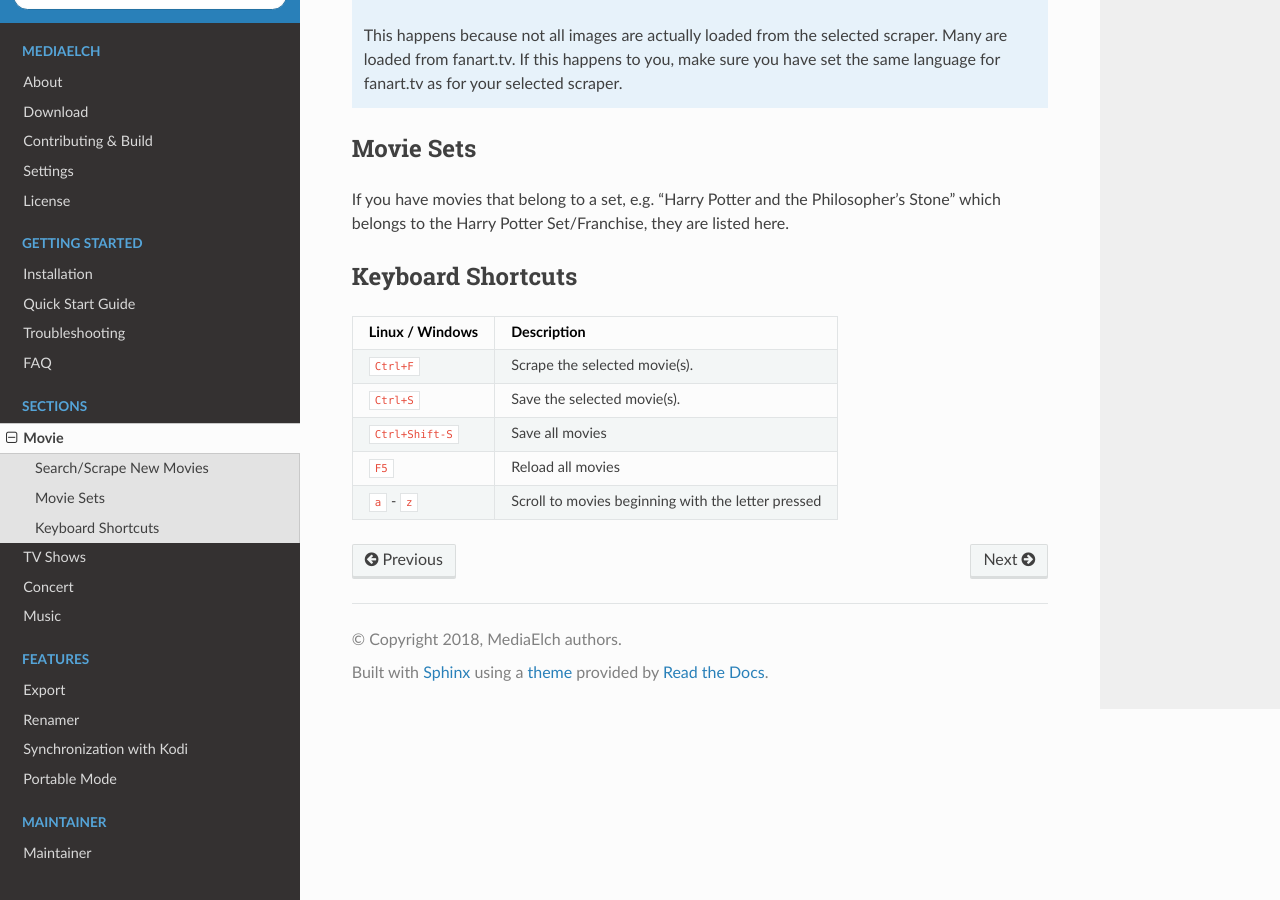
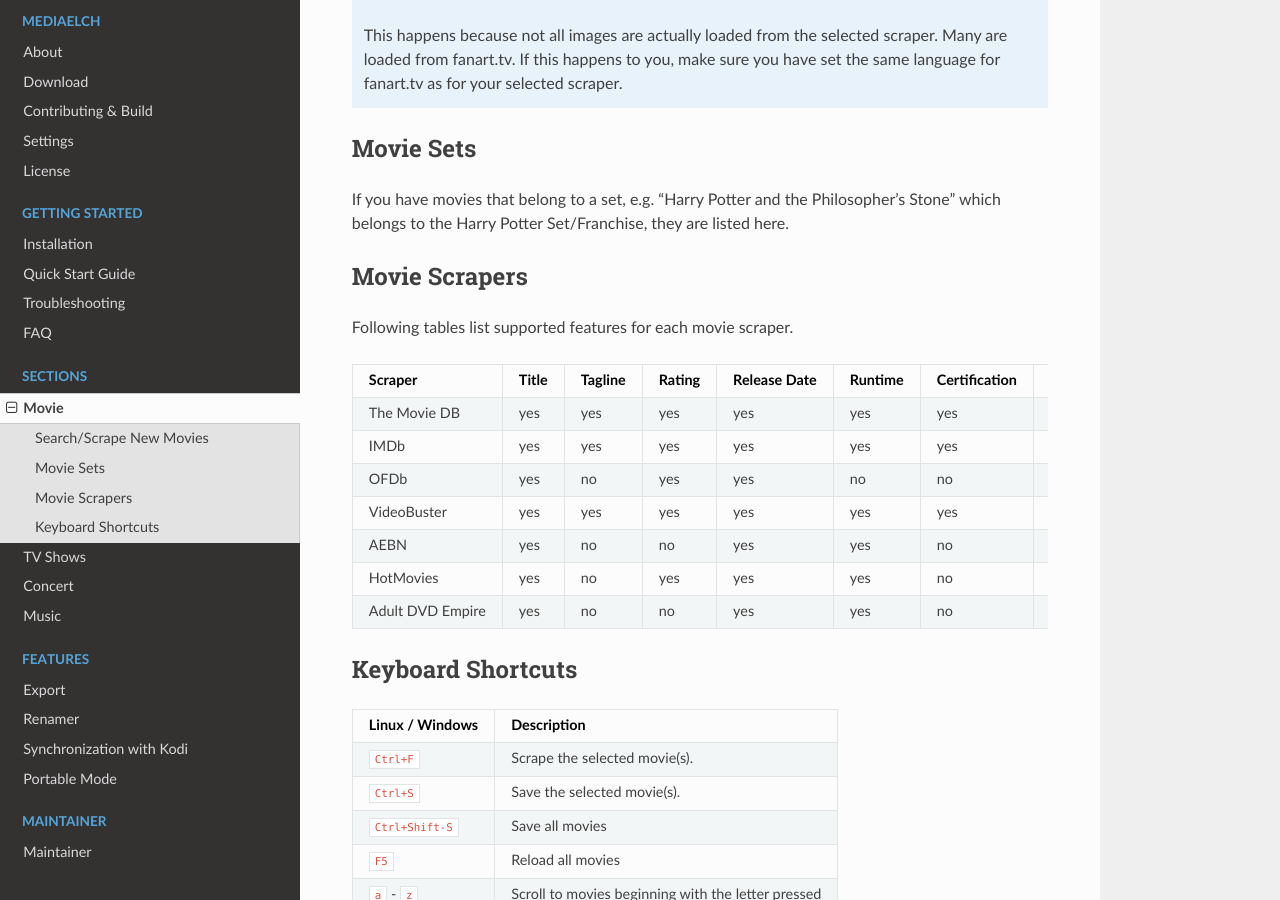
Before and after one commit to mediaelch/mediaelch-doc, a Sphinx documentation site: the page built from docs/source/movie/index.rst, in a window 1280 px wide and 900 px high, scrolled down 1893 px. Built offline with Sphinx 7.4.7 and the Read the Docs theme 2.0.0, drawn with Linux system fonts in a browser that asks for light colours; pages that are not in the unit, such as notebooks, are missing from menus.

Commit message:
[Movie] Add scraper feature table

```diff
--- a/docs/source/movie/index.rst
+++ b/docs/source/movie/index.rst
@@ -55,6 +55,29 @@ Movie Sets
 If you have movies that belong to a set, e.g. "Harry Potter and the Philosopher's Stone"
 which belongs to the Harry Potter Set/Franchise, they are listed here.
 
+Movie Scrapers
+--------------
+
+Following tables list supported features for each movie scraper.
+
++----------------------+-------+---------+--------+--------------+---------+---------------+---------+----------+--------+----------+--------+--------+---------+-----------+--------+----------+------+---------------+-----+------+-------+----------+--------+-------+
+| Scraper              | Title | Tagline | Rating | Release Date | Runtime | Certification | Trailer | Overview | Poster | Backdrop | Actors | Genres | Studios | Countries | Writer | Director | Tags | Extra Fanarts | Set | Logo | CdArt | ClearArt | Banner | Thumb |
++======================+=======+=========+========+==============+=========+===============+=========+==========+========+==========+========+========+=========+===========+========+==========+======+===============+=====+======+=======+==========+========+=======+
+| The Movie DB         | yes   | yes     | yes    | yes          | yes     | yes           | yes     | yes      | yes    | yes      | yes    | yes    | yes     | yes       | yes    | yes      | no   | no            | yes | yes  | yes   | yes      | yes    | yes   |
++----------------------+-------+---------+--------+--------------+---------+---------------+---------+----------+--------+----------+--------+--------+---------+-----------+--------+----------+------+---------------+-----+------+-------+----------+--------+-------+
+| IMDb                 | yes   | yes     | yes    | yes          | yes     | yes           | no      | yes      | yes    | no       | yes    | yes    | yes     | yes       | yes    | yes      | yes  | no            | no  | no   | no    | no       | no     | no    |
++----------------------+-------+---------+--------+--------------+---------+---------------+---------+----------+--------+----------+--------+--------+---------+-----------+--------+----------+------+---------------+-----+------+-------+----------+--------+-------+
+| OFDb                 | yes   | no      | yes    | yes          | no      | no            | no      | yes      | yes    | no       | yes    | yes    | no      | yes       | no     | no       | no   | no            | no  | no   | no    | no       | no     | no    |
++----------------------+-------+---------+--------+--------------+---------+---------------+---------+----------+--------+----------+--------+--------+---------+-----------+--------+----------+------+---------------+-----+------+-------+----------+--------+-------+
+| VideoBuster          | yes   | yes     | yes    | yes          | yes     | yes           | no      | yes      | yes    | yes      | yes    | yes    | yes     | yes       | no     | yes      | yes  | no            | no  | no   | no    | no       | no     | no    |
++----------------------+-------+---------+--------+--------------+---------+---------------+---------+----------+--------+----------+--------+--------+---------+-----------+--------+----------+------+---------------+-----+------+-------+----------+--------+-------+
+| AEBN                 | yes   | no      | no     | yes          | yes     | no            | no      | yes      | yes    | no       | yes    | yes    | yes     | no        | no     | yes      | yes  | no            | yes | no   | no    | no       | no     | no    |
++----------------------+-------+---------+--------+--------------+---------+---------------+---------+----------+--------+----------+--------+--------+---------+-----------+--------+----------+------+---------------+-----+------+-------+----------+--------+-------+
+| HotMovies            | yes   | no      | yes    | yes          | yes     | no            | no      | yes      | yes    | no       | yes    | yes    | yes     | no        | no     | yes      | no   | no            | yes | no   | no    | no       | no     | no    |
++----------------------+-------+---------+--------+--------------+---------+---------------+---------+----------+--------+----------+--------+--------+---------+-----------+--------+----------+------+---------------+-----+------+-------+----------+--------+-------+
+| Adult DVD Empire     | yes   | no      | no     | yes          | yes     | no            | no      | yes      | yes    | yes      | yes    | yes    | yes     | no        | no     | yes      | no   | no            | yes | no   | no    | no       | no     | no    |
++----------------------+-------+---------+--------+--------------+---------+---------------+---------+----------+--------+----------+--------+--------+---------+-----------+--------+----------+------+---------------+-----+------+-------+----------+--------+-------+
+
 Keyboard Shortcuts
 ------------------
 
```
